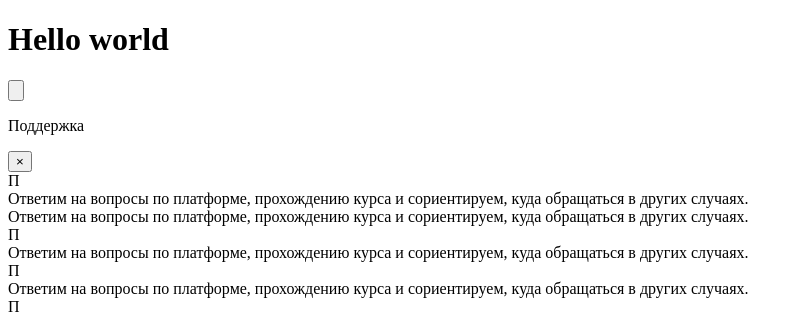
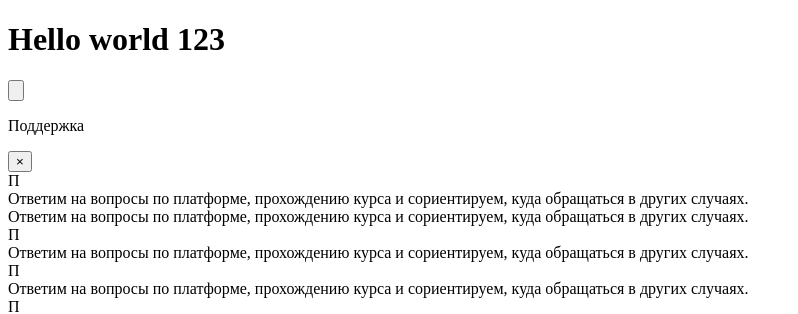
Before and after one commit to GSilver27/AlfaCRM, a Yii app: template frontend/views/teacher/index.php in a window 1280 px wide. Shown: the part 44-358 px from the top of the page, without its empty margins (0-798 px from the left). Run offline with PHP 8.4 and a stand-in for Yii, Linux system fonts and the light colour scheme; the template is opened without the code that fills it, so the values that code supplies are empty; some libraries are stand-ins or nearby versions.

Commit message:
first commit

```diff
--- a/frontend/views/teacher/index.php
+++ b/frontend/views/teacher/index.php
@@ -1 +1 @@
-<h1>Hello world</h1>
+<h1>Hello world 123</h1>
```
